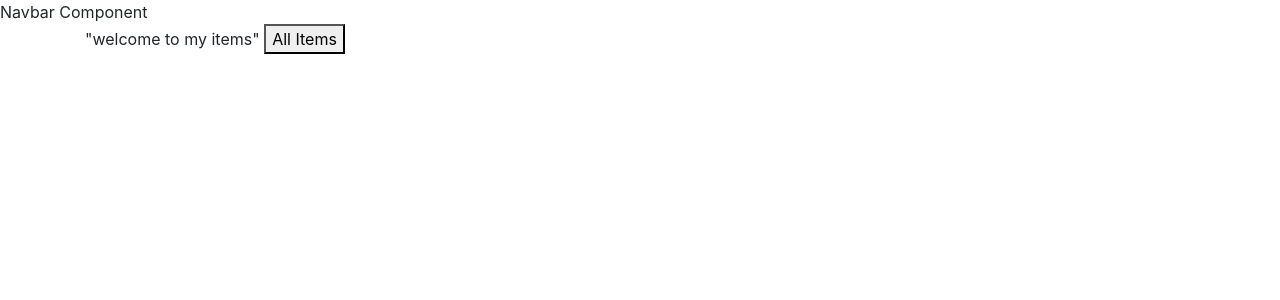
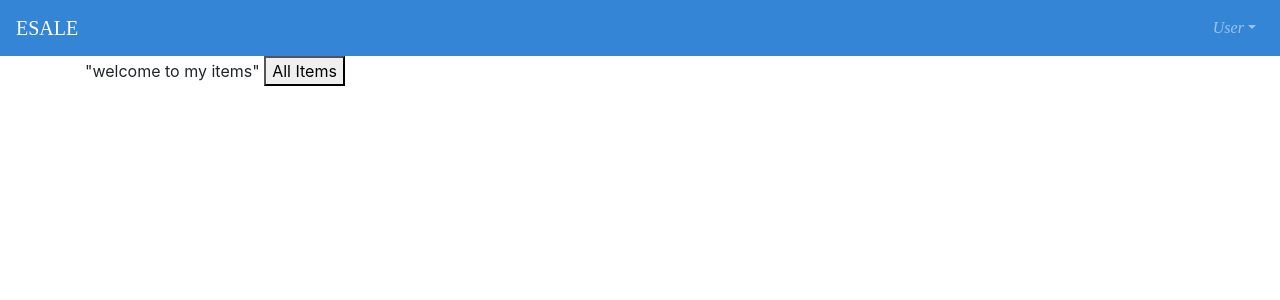
Before and after one commit to kiranparajuli589/eSale, a Vue app in the folder eclipse/: page /dashboard in a window 1280 px wide. Shown: the top 300 px of the page. Built offline with nearby package versions, Linux system fonts and the light colour scheme.

Commit message:
Added navbar component

```diff
--- a/eclipse/src/components/Navbar.vue
+++ b/eclipse/src/components/Navbar.vue
@@ -1,13 +1,37 @@
 <template>
-  <div class="hello">
-    Navbar Component
-  </div>
+    <div>
+        <b-navbar toggleable="lg" type="dark" variant="info" v-bind:style="primaryBackground">
+            <b-navbar-brand href="#">ESALE</b-navbar-brand>
+            <b-navbar-toggle target="nav-collapse"></b-navbar-toggle>
+
+            <b-collapse id="nav-collapse" is-nav>
+                <!-- Right aligned nav items -->
+                <b-navbar-nav class="ml-auto">
+                    <b-nav-item-dropdown right>
+                        <!-- Using 'button-content' slot -->
+                        <template v-slot:button-content>
+                            <em>User</em>
+                        </template>
+                        <b-dropdown-item href="#">Profile</b-dropdown-item>
+                        <b-dropdown-item href="#">Sign Out</b-dropdown-item>
+                    </b-nav-item-dropdown>
+                </b-navbar-nav>
+            </b-collapse>
+        </b-navbar>
+    </div>
 </template>
 
 <script>
-  export default {
-    name: 'Navbar'
-  }
+    export default {
+        name: 'Navbar',
+        data() {
+            return {
+                primaryBackground: {
+                    "background-color": "#3485d6 !important"
+                }
+            }
+        }
+    }
 </script>
 
 <!-- Add "scoped" attribute to limit CSS to this component only -->
--- a/eclipse/src/views/Home.vue
+++ b/eclipse/src/views/Home.vue
@@ -1,19 +1,16 @@
 <template>
   <div class="home">
-    <Navbar/>
     <Item/>
   </div>
 </template>
 
 <script>
 // @ is an alias to /src
-import Navbar from '../components/Navbar.vue'
 import Item from "../components/Item"
 
 export default {
-  name: 'home',
+  name: 'Home',
   components: {
-    Navbar,
     Item,
   }
 }
```
Also changed, not shown: 1 other file (tests, documents, lock files or other folders).
